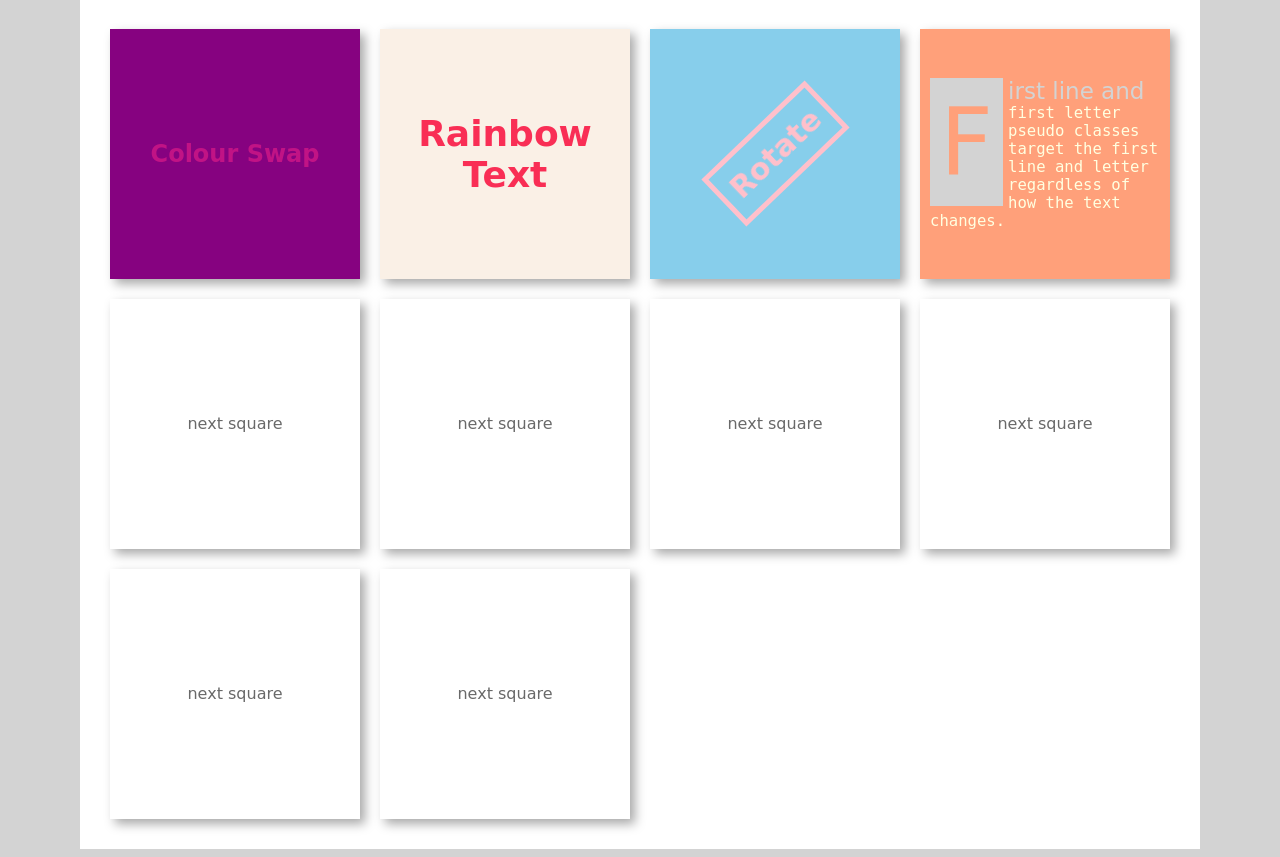
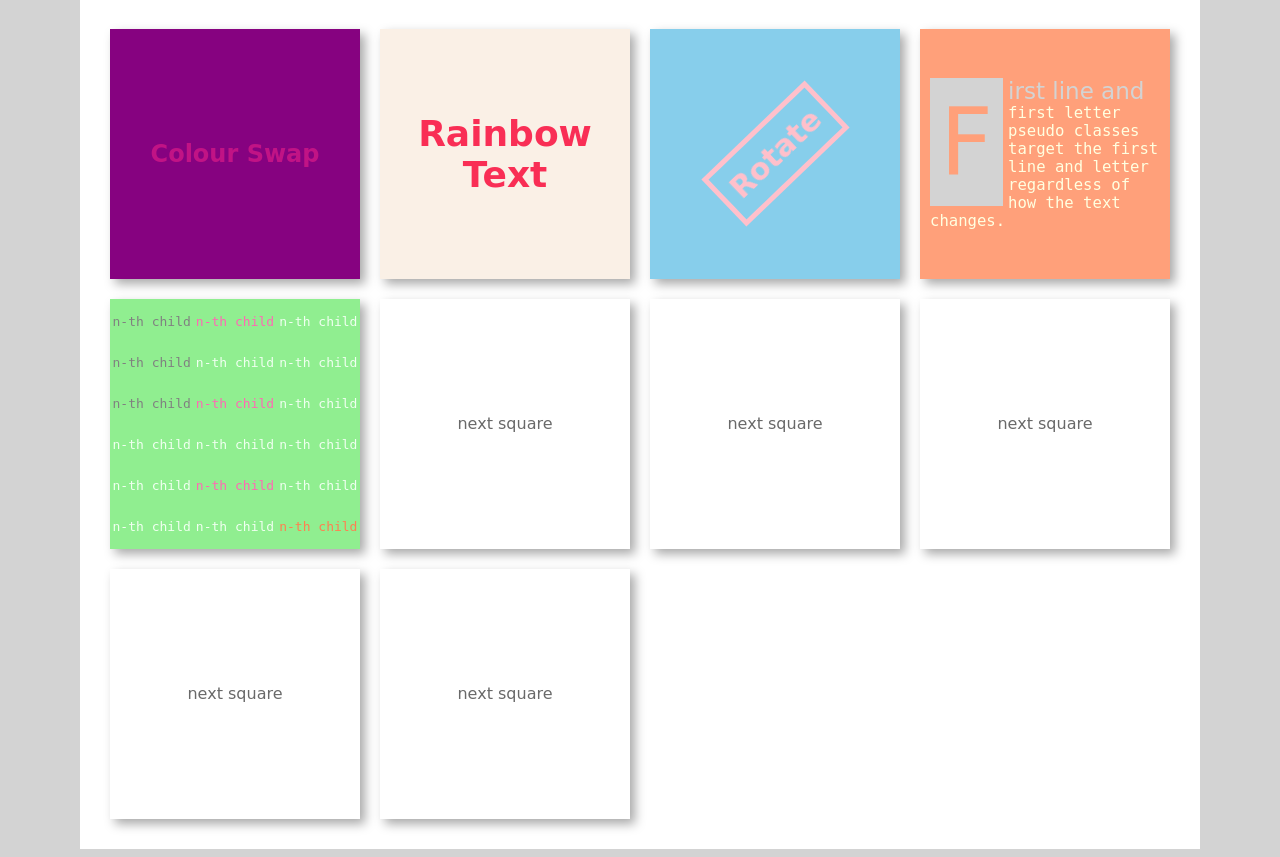
Before and after one commit to janemaguire/js-squares, a PHP site: page / in a window 1280 px wide. Shown: the part 354-1211 px from the top of the page. Run offline with PHP 8.4, Linux system fonts and the light colour scheme; some web fonts are replaced.

Commit message:
Added n-th child square

```diff
--- a/index.html
+++ b/index.html
@@ -29,8 +29,31 @@
                       <p>First line and first letter pseudo classes target the first line and letter regardless of how the text changes.
                       </p>
                   </div>
-                  <div class="square">
-                      next square
+                  <div class="square children">
+                      <div class="first col">
+                          <p>n-th child</p>
+                          <p>n-th child</p>
+                          <p>n-th child</p>
+                          <p>n-th child</p>
+                          <p>n-th child</p>
+                          <p>n-th child</p>
+                      </div>
+                      <div class="second col">
+                          <p>n-th child</p>
+                          <p>n-th child</p>
+                          <p>n-th child</p>
+                          <p>n-th child</p>
+                          <p>n-th child</p>
+                          <p>n-th child</p>
+                      </div>
+                      <div class="third col">
+                          <p>n-th child</p>
+                          <p>n-th child</p>
+                          <p>n-th child</p>
+                          <p>n-th child</p>
+                          <p>n-th child</p>
+                          <p>n-th child</p>
+                      </div>
                   </div>
                   <div class="square">
                       next square
--- a/squares.css
+++ b/squares.css
@@ -90,3 +90,35 @@
     margin-right: 5px;
     float: left;
 }
+
+/* NTH CHILD */
+.children {
+    max-width: 250px;
+    max-height: 250px;
+    display: flex;
+    flex-direction: row;
+    justify-content: space-around;
+    background-color: lightgreen;
+}
+
+.children .col {
+    display: flex;
+    flex-direction: column;
+}
+
+.children .col p {
+    color: honeydew;
+    font-family: monospace;
+}
+
+.first p:nth-last-child(1n + 4) {
+    color: grey;
+}
+
+.second p:nth-child(2n+1) {
+    color: hotpink;
+}
+
+.third p:nth-last-child(1) {
+    color: coral;
+}
```
